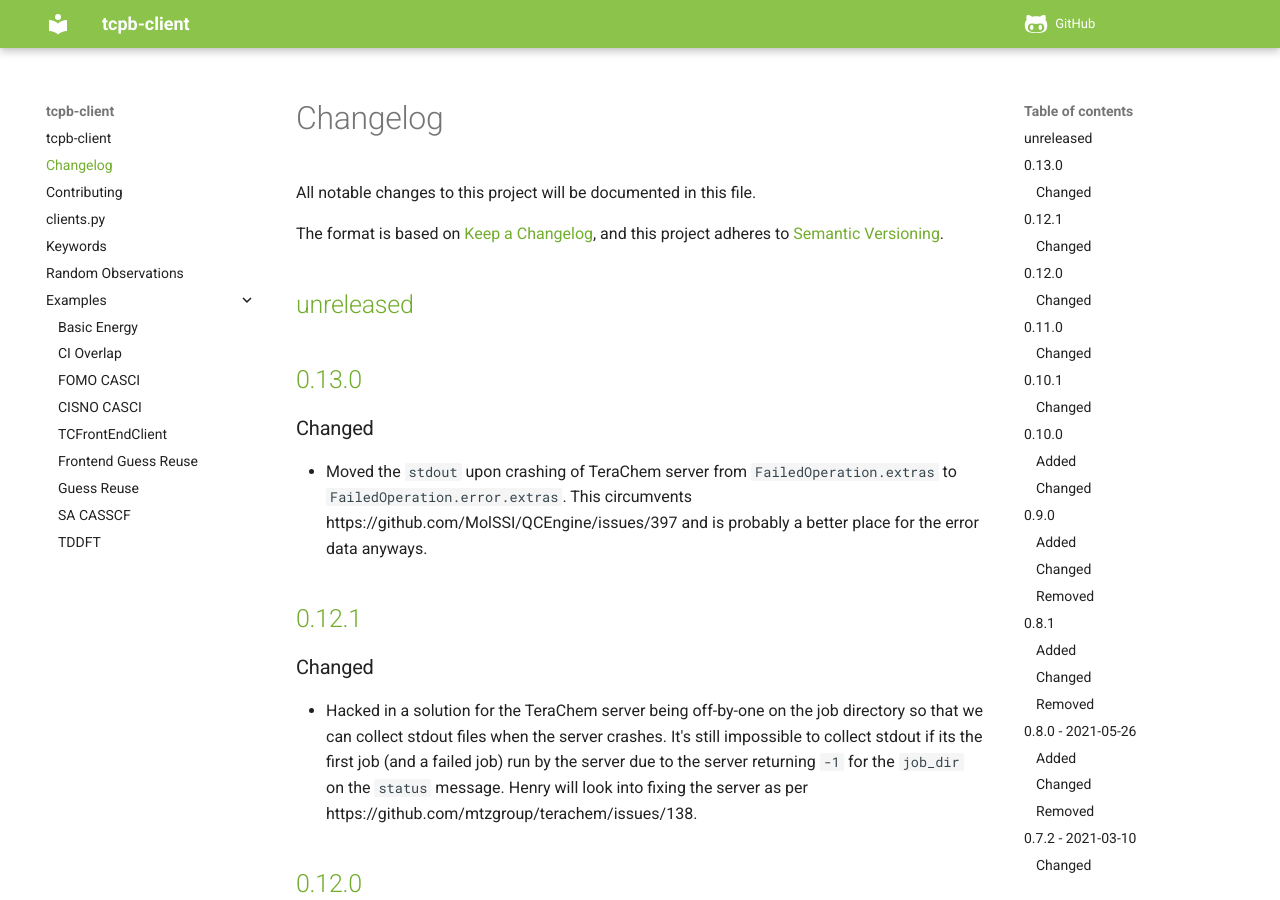
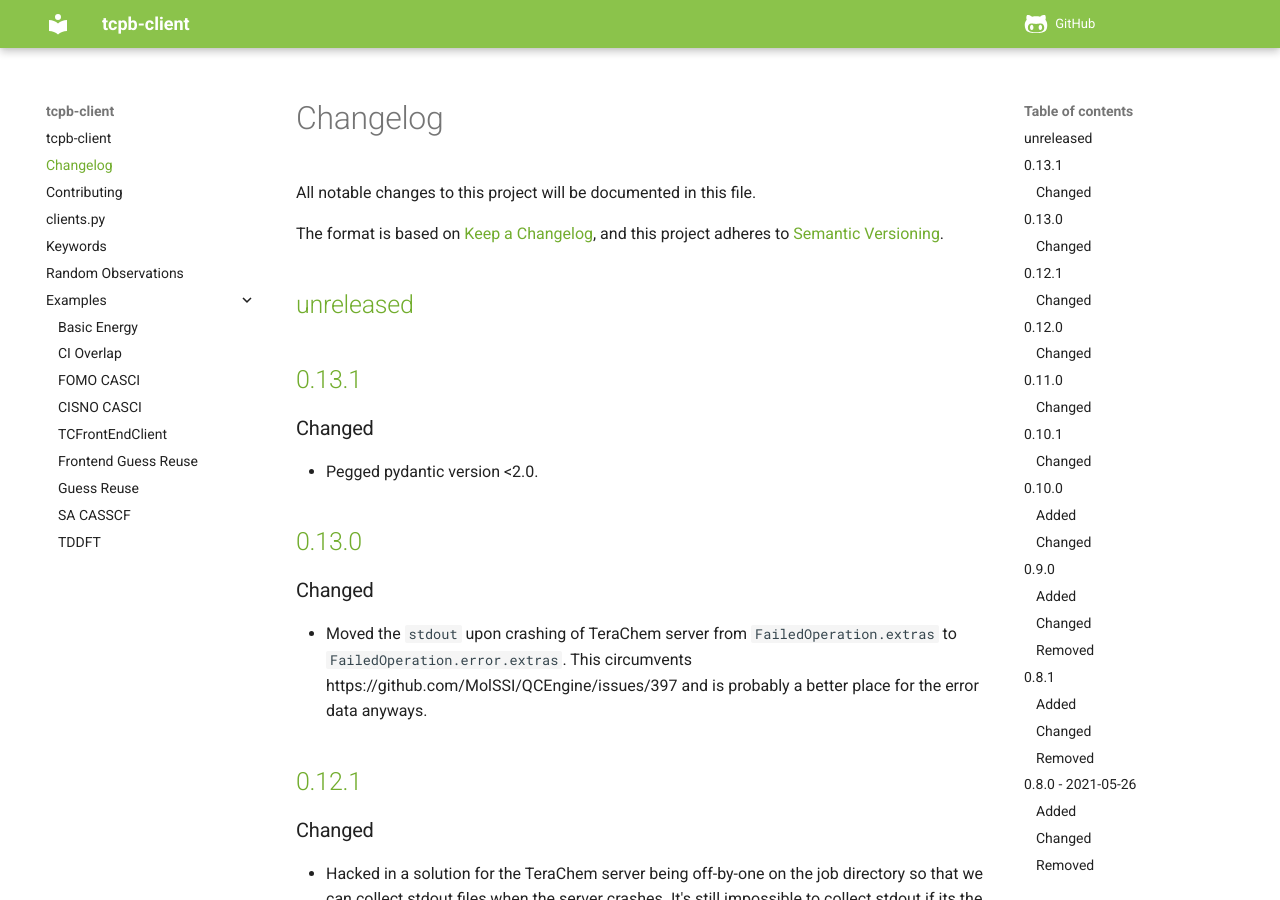
Before and after one commit to mtzgroup/tcpb-client, an MkDocs documentation site: the page built from docs/CHANGELOG.md, in a window 1280 px wide and 900 px high. Built offline with MkDocs 1.6.1 and Material for MkDocs 9.7.7, drawn with Linux system fonts in a browser that asks for light colours; comment, search, counter and statistics services are not loaded.

Commit message:
Updated CHANGELOG. Bumped version 0.13.0 -> 0.13.1.

```diff
--- a/docs/CHANGELOG.md
+++ b/docs/CHANGELOG.md
@@ -5,6 +5,12 @@ All notable changes to this project will be documented in this file.
 The format is based on [Keep a Changelog](https://keepachangelog.com/en/1.0.0/), and this project adheres to [Semantic Versioning](https://semver.org/spec/v2.0.0.html).
 
 ## [unreleased]
+
+## [0.13.1]
+
+### Changed
+
+- Pegged pydantic version <2.0.
 
 ## [0.13.0]
 
@@ -149,7 +155,8 @@ The format is based on [Keep a Changelog](https://keepachangelog.com/en/1.0.0/),
 
 - All of Stefan's original code.
 
-[unreleased]: https://github.com/mtzgroup/tcpb-client/compare/0.13.0...HEAD
+[unreleased]: https://github.com/mtzgroup/tcpb-client/compare/0.13.1...HEAD
+[0.13.1]: https://github.com/mtzgroup/tcpb-client/releases/tag/0.13.1
 [0.13.0]: https://github.com/mtzgroup/tcpb-client/releases/tag/0.13.0
 [0.12.1]: https://github.com/mtzgroup/tcpb-client/releases/tag/0.12.1
 [0.12.0]: https://github.com/mtzgroup/tcpb-client/releases/tag/0.12.0
--- a/tcpb/__init__.py
+++ b/tcpb/__init__.py
@@ -2,4 +2,4 @@
 
 from .clients import TCFrontEndClient, TCProtobufClient  # noqa
 
-__version__ = "0.13.0"
+__version__ = "0.13.1"
```
